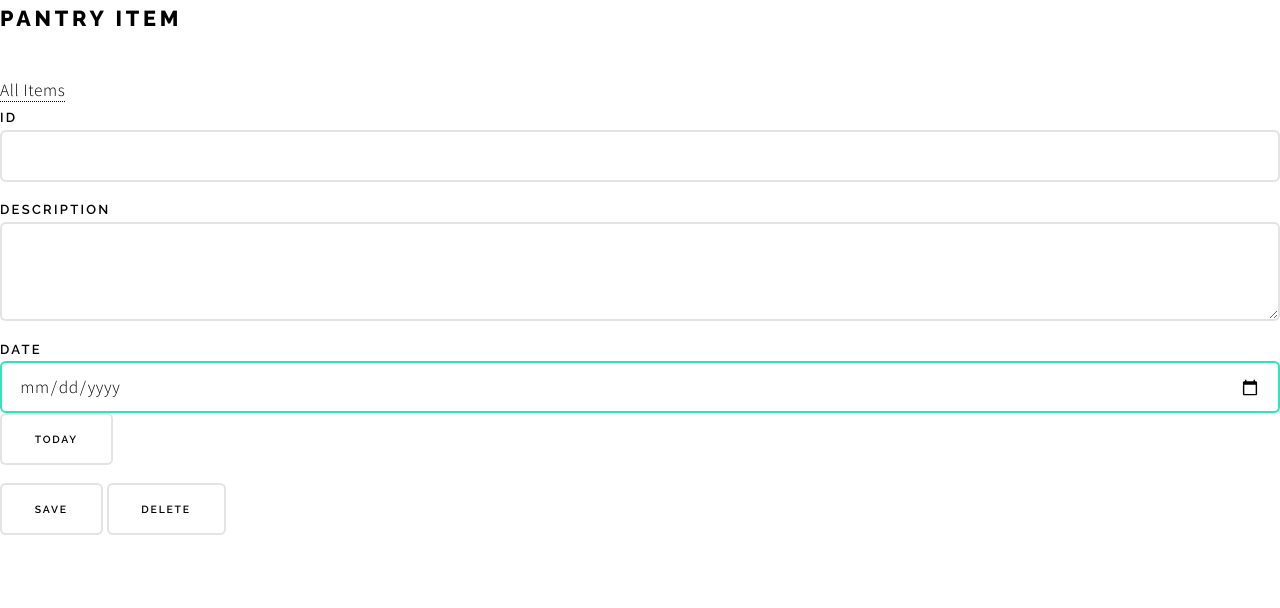
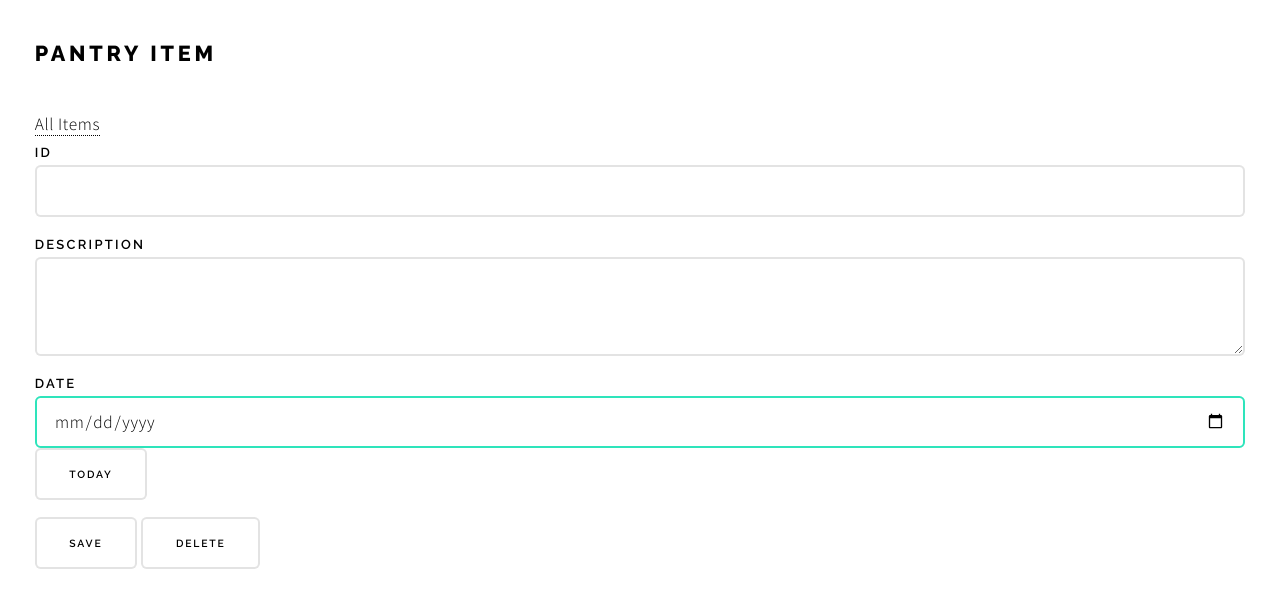
Before and after one commit to cameroncros/pantry, a plain HTML site: page static/index.html in a window 1280 px wide. Drawn offline with Linux system fonts and the light colour scheme; no server answers.

Commit message:
Add padding

```diff
--- a/static/assets/css/main.css
+++ b/static/assets/css/main.css
@@ -3218,3 +3218,7 @@ ul.feature-icons li:nth-child(1), ul.feature-icons li:nth-child(2) {
     }
 
 }
+
+h2, .content {
+    margin: 2rem;
+}
```
